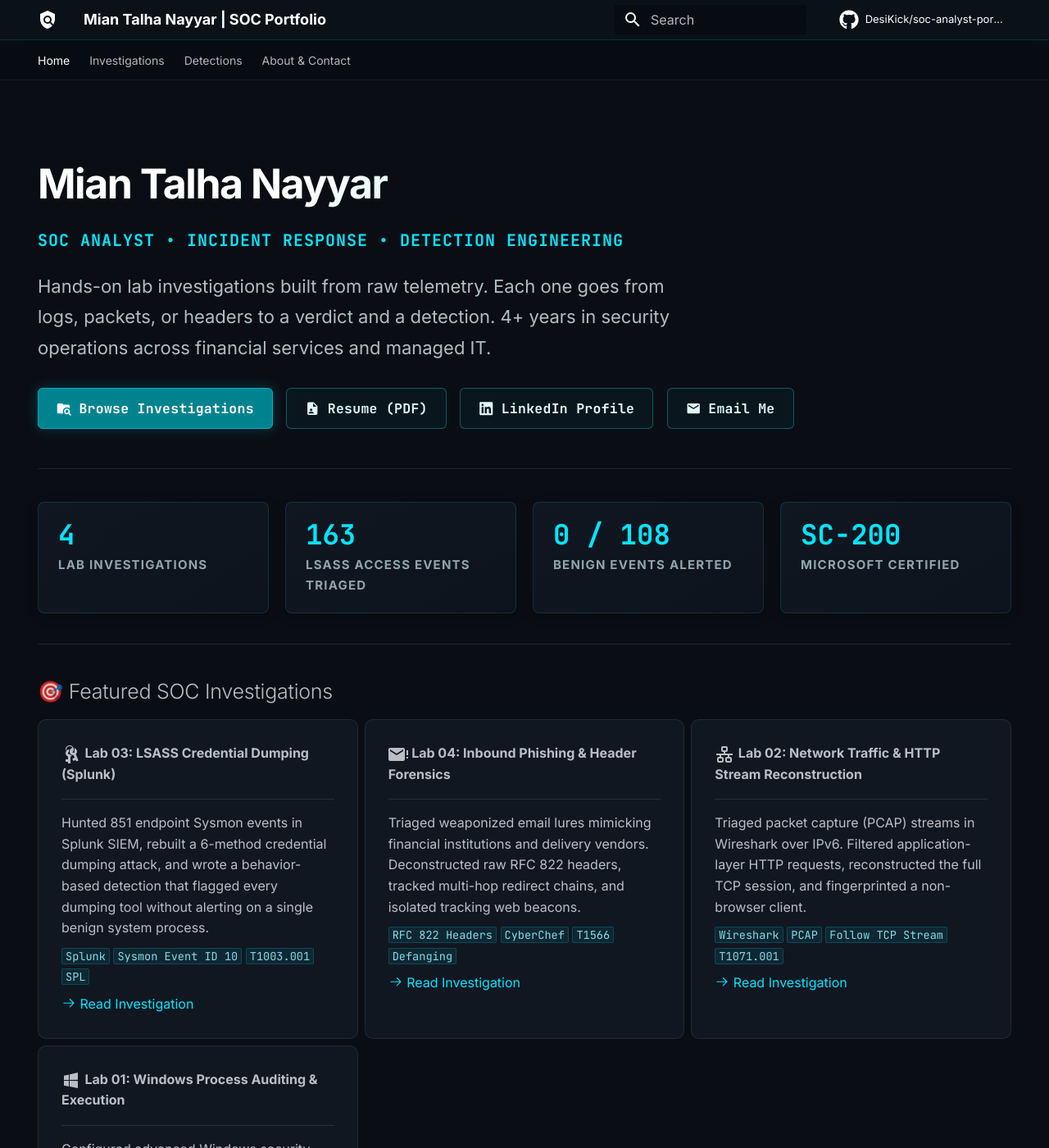
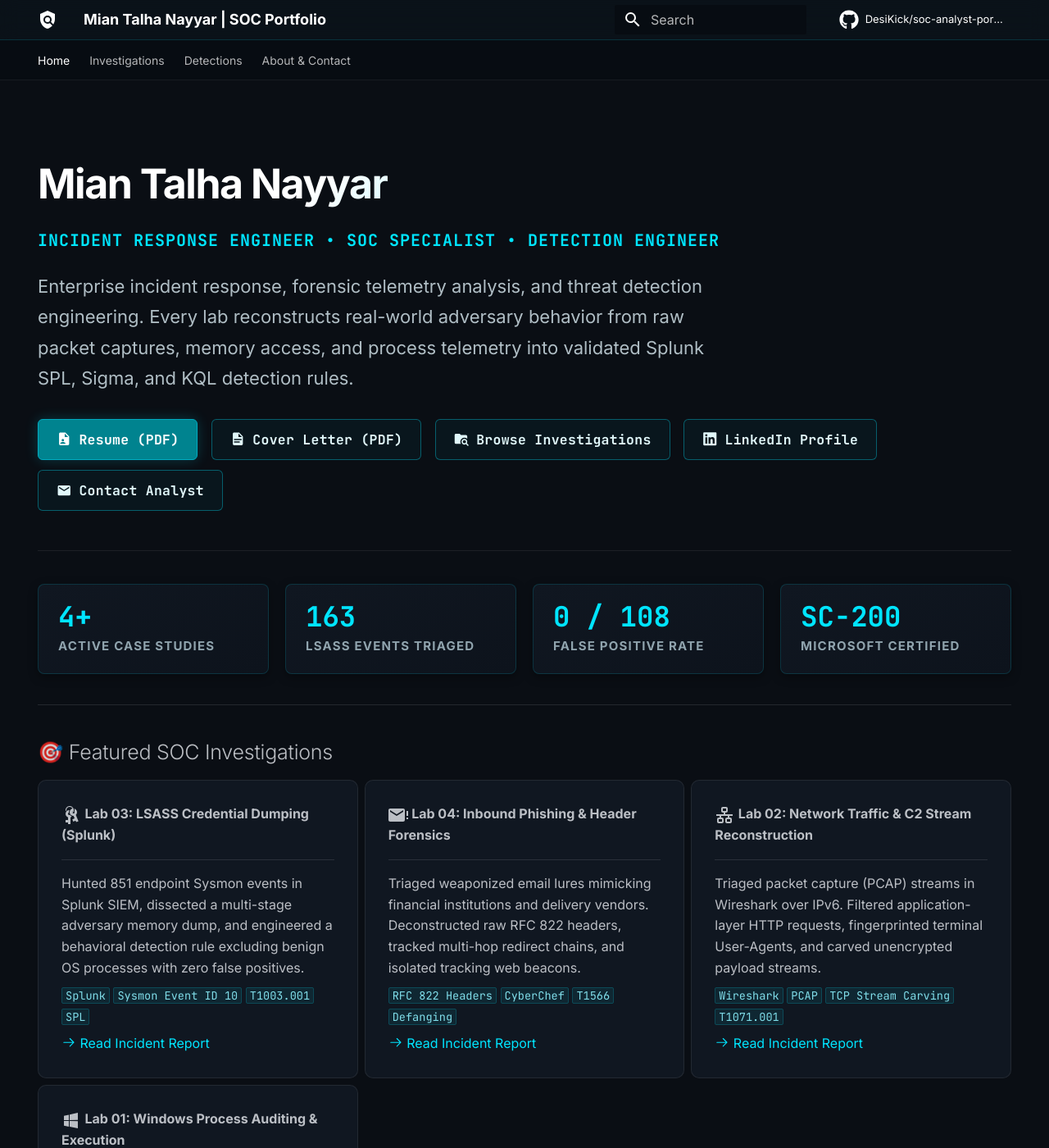
Before and after one commit to DesiKick/soc-analyst-portfolio, an MkDocs documentation site: the page built from docs/index.md, in a window 1280 px wide and 1400 px high. Shown: the whole window at 82% size. Built offline with MkDocs 1.6.1 and Material for MkDocs 9.7.7, drawn with Linux system fonts in a browser that asks for light colours; comment, search, counter and statistics services are not loaded; some of the changed text lies outside the part shown.

Commit message:
Add cover letter and resume buttons to home page hero

```diff
--- a/docs/index.md
+++ b/docs/index.md
@@ -9,23 +9,24 @@ hide:
 
 # Mian Talha Nayyar
 
-<p class="tagline">SOC Analyst &bull; Incident Response &bull; Detection Engineering</p>
+<p class="tagline">Incident Response Engineer &bull; SOC Specialist &bull; Detection Engineer</p>
 
 <p class="lead">
-Hands-on lab investigations built from raw telemetry. Each one goes from logs, packets, or headers to a verdict and a detection. 4+ years in security operations across financial services and managed IT.
+Enterprise incident response, forensic telemetry analysis, and threat detection engineering. Every lab reconstructs real-world adversary behavior from raw packet captures, memory access, and process telemetry into validated Splunk SPL, Sigma, and KQL detection rules.
 </p>
 
-[:material-folder-search: Browse Investigations](investigations/index.md){ .md-button .md-button--primary }
-[:material-file-account: Resume (PDF)](assets/files/Mian_Nayyar_SOC_Analyst_Resume.pdf){ .md-button }
+[:material-file-account: Resume (PDF)](assets/files/Mian_Nayyar_SOC_Analyst_Resume.pdf){ .md-button .md-button--primary }
+[:material-file-document: Cover Letter (PDF)](assets/files/Mian_Nayyar_Cover_Letter.pdf){ .md-button }
+[:material-folder-search: Browse Investigations](investigations/index.md){ .md-button }
 [:fontawesome-brands-linkedin: LinkedIn Profile](https://www.linkedin.com/in/mian-nayyar){ .md-button }
-[:material-email: Email Me](mailto:talha397@gmail.com){ .md-button }
+[:material-email: Contact Analyst](mailto:talha397@gmail.com){ .md-button }
 
 </div>
 
 <div class="stats">
-  <div><strong>4</strong><span>Lab Investigations</span></div>
-  <div><strong>163</strong><span>LSASS Access Events Triaged</span></div>
-  <div><strong>0 / 108</strong><span>Benign Events Alerted</span></div>
+  <div><strong>4+</strong><span>Active Case Studies</span></div>
+  <div><strong>163</strong><span>LSASS Events Triaged</span></div>
+  <div><strong>0 / 108</strong><span>False Positive Rate</span></div>
   <div><strong>SC-200</strong><span>Microsoft Certified</span></div>
 </div>
 
@@ -39,11 +40,11 @@ Hands-on lab investigations built from raw telemetry. Each one goes from logs, p
 
     ---
 
-    Hunted 851 endpoint Sysmon events in Splunk SIEM, rebuilt a 6-method credential dumping attack, and wrote a behavior-based detection that flagged every dumping tool without alerting on a single benign system process.
+    Hunted 851 endpoint Sysmon events in Splunk SIEM, dissected a multi-stage adversary memory dump, and engineered a behavioral detection rule excluding benign OS processes with zero false positives.
 
     `Splunk` `Sysmon Event ID 10` `T1003.001` `SPL`
 
-    [:octicons-arrow-right-24: Read Investigation](investigations/lab-03-splunk-lsass.md)
+    [:octicons-arrow-right-24: Read Incident Report](investigations/lab-03-splunk-lsass.md)
 
 -   :material-email-alert:{ .lg .middle } **Lab 04: Inbound Phishing & Header Forensics**
 
@@ -53,17 +54,17 @@ Hands-on lab investigations built from raw telemetry. Each one goes from logs, p
 
     `RFC 822 Headers` `CyberChef` `T1566` `Defanging`
 
-    [:octicons-arrow-right-24: Read Investigation](investigations/lab-04-phishing-analysis.md)
+    [:octicons-arrow-right-24: Read Incident Report](investigations/lab-04-phishing-analysis.md)
 
--   :material-lan:{ .lg .middle } **Lab 02: Network Traffic & HTTP Stream Reconstruction**
+-   :material-lan:{ .lg .middle } **Lab 02: Network Traffic & C2 Stream Reconstruction**
 
     ---
 
-    Triaged packet capture (PCAP) streams in Wireshark over IPv6. Filtered application-layer HTTP requests, reconstructed the full TCP session, and fingerprinted a non-browser client.
+    Triaged packet capture (PCAP) streams in Wireshark over IPv6. Filtered application-layer HTTP requests, fingerprinted terminal User-Agents, and carved unencrypted payload streams.
 
-    `Wireshark` `PCAP` `Follow TCP Stream` `T1071.001`
+    `Wireshark` `PCAP` `TCP Stream Carving` `T1071.001`
 
-    [:octicons-arrow-right-24: Read Investigation](investigations/lab-02-network-traffic.md)
+    [:octicons-arrow-right-24: Read Incident Report](investigations/lab-02-network-traffic.md)
 
 -   :material-microsoft-windows:{ .lg .middle } **Lab 01: Windows Process Auditing & Execution**
 
@@ -73,7 +74,7 @@ Hands-on lab investigations built from raw telemetry. Each one goes from logs, p
 
     `Event Viewer` `Event ID 4688` `Process Trees` `T1059`
 
-    [:octicons-arrow-right-24: Read Investigation](investigations/lab-01-windows-process.md)
+    [:octicons-arrow-right-24: Read Incident Report](investigations/lab-01-windows-process.md)
 
 </div>
 
@@ -81,13 +82,12 @@ Hands-on lab investigations built from raw telemetry. Each one goes from logs, p
 
 ## 🛡️ Defensive Engineering Standards
 
-Every investigation follows the same structure as a SOC ticket:
+Every investigation in this repository follows formal SOC triage standards:
 
-1. **Initial Trigger & Scope:** Documenting the alert provenance, affected host, and user context.
-2. **Forensic Telemetry:** Raw Sysmon logs, PCAPs, or mail headers, with the queries used to pull them. Raw files live in the repo's `evidence/` folder.
+1. **Initial Trigger & Scope:** Documenting alert provenance, affected host, and user context.
+2. **Forensic Telemetry:** Direct examination of raw `.evtx`, PCAPs, or mail headers.
 3. **Timeline & Pivoting:** Reconstructing chronological attacker execution steps.
-4. **Verdict:** True or false positive, severity, and escalation call.
-5. **Detection:** A rule that catches it next time, tested against the lab data where possible.
+4. **Actionable Detection:** Validated detection queries (SPL, Sigma, KQL) tested directly against attack datasets.
 
 ---
 
@@ -95,6 +95,6 @@ Every investigation follows the same structure as a SOC ticket:
 
 | Target Module | Investigation Focus | Tooling / Telemetry | Status |
 | :--- | :--- | :--- | :--- |
-| **Lab 05** | Windows Authentication & Brute Force Analysis | Event ID 4625 / 4624, Microsoft Sentinel (KQL) | <span class="pill wip">Building</span> |
-| **Lab 06** | Automated Threat Intelligence IOC Enrichment | Python 3, VirusTotal API, AbuseIPDB | <span class="pill wip">Building</span> |
-| **Lab 07** | Periodic Command & Control (C2) Beacon Hunting | RITA, Zeek Logs, Network Jitter Analysis | <span class="pill wip">Building</span> |
+| **Lab 05** | Windows Authentication & Brute Force Analysis | Event ID 4625 / 4624, Microsoft Sentinel (KQL) | <span class="pill wip">In Progress</span> |
+| **Lab 06** | Automated Threat Intelligence IOC Enrichment | Python 3, VirusTotal API, AbuseIPDB | <span class="pill wip">Planned</span> |
+| **Lab 07** | Periodic Command & Control (C2) Beacon Hunting | RITA, Zeek Logs, Network Jitter Analysis | <span class="pill wip">Planned</span> |
```
Also changed, not shown: 1 other file.
